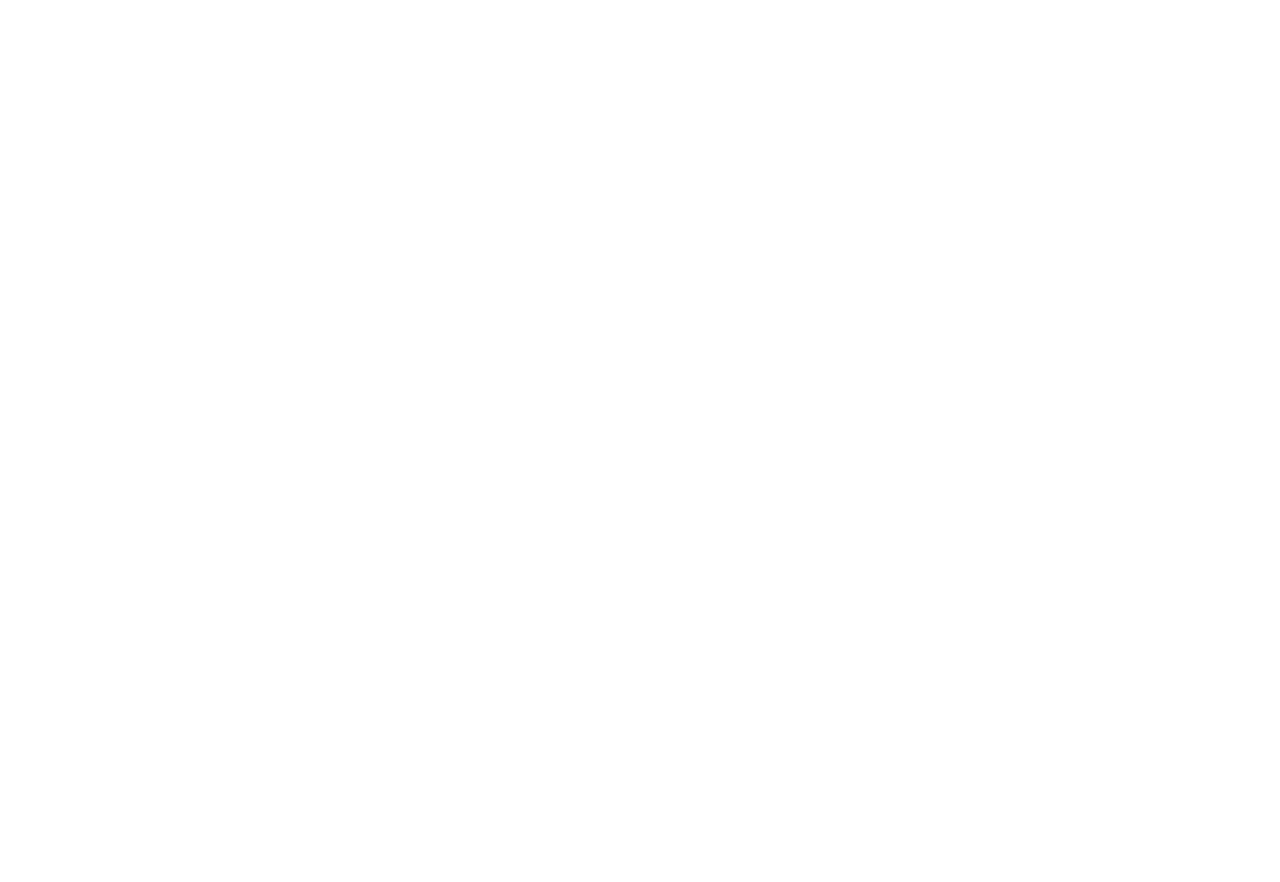
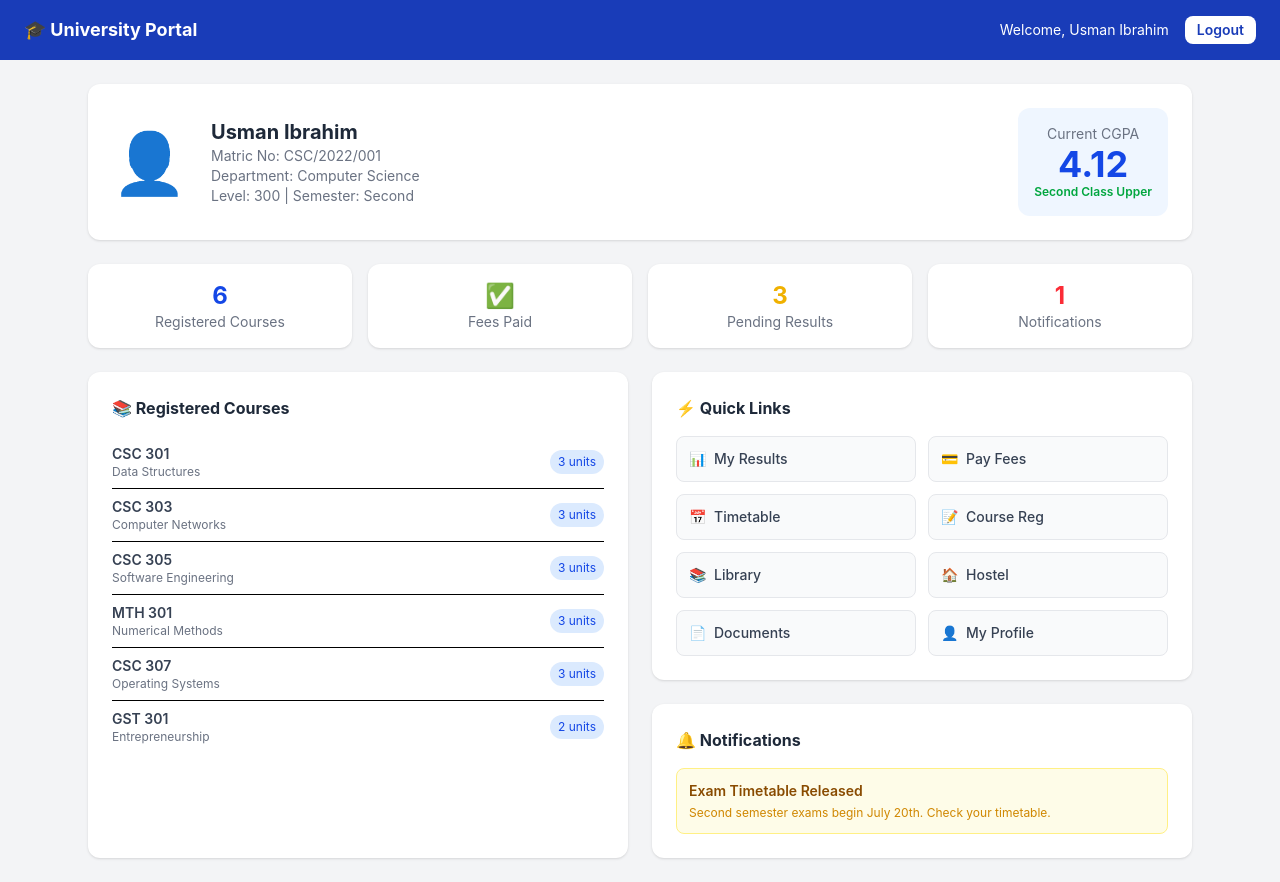
Before and after one commit to iamuseey/university-portal, a React app in the folder frontend/: page /student/dashboard in a window 1280 px wide. Before the commit this address had no page. Before the commit the page ends 800 px from the top, so only its background shows below. Built offline with nearby package versions, Linux system fonts and the light colour scheme; the HTML template or start-up script is replaced by a standard one.

Commit message:
Add Student Dashboard

```diff
--- a/frontend/src/App.jsx
+++ b/frontend/src/App.jsx
@@ -2,6 +2,7 @@
 import StudentLogin from './pages/StudentLogin'
 import StaffLogin from './pages/StaffLogin'
 import AdminLogin from './pages/AdminLogin'
+import StudentDashboard from './pages/StudentDashboard'
 
 function App() {
   return (
@@ -15,6 +16,9 @@
 
         {/* Admin Login - Private */}
         <Route path="/admin/login" element={<AdminLogin />} />
+
+        {/* Student Dashboard */}
+        <Route path="/student/dashboard" element={<StudentDashboard />} />
       </Routes>
     </BrowserRouter>
   )
--- /dev/null
+++ b/frontend/src/pages/StudentDashboard.jsx
@@ -0,0 +1,122 @@
+function StudentDashboard() {
+  return (
+    <div className="min-h-screen bg-gray-100">
+
+      {/* Top Navigation Bar */}
+      <nav className="bg-blue-800 text-white px-6 py-4 flex justify-between items-center">
+        <h1 className="text-lg font-bold">🎓 University Portal</h1>
+        <div className="flex items-center gap-4">
+          <span className="text-sm">Welcome, Usman Ibrahim</span>
+          <button className="bg-white text-blue-800 text-sm px-3 py-1 rounded-lg font-semibold hover:bg-gray-100">
+            Logout
+          </button>
+        </div>
+      </nav>
+
+      {/* Main Content */}
+      <div className="p-6 max-w-6xl mx-auto">
+
+        {/* Student Info Card */}
+        <div className="bg-white rounded-xl shadow p-6 mb-6 flex items-center gap-6">
+          <div className="text-6xl">👤</div>
+          <div>
+            <h2 className="text-xl font-bold text-gray-800">Usman Ibrahim</h2>
+            <p className="text-gray-500 text-sm">Matric No: CSC/2022/001</p>
+            <p className="text-gray-500 text-sm">Department: Computer Science</p>
+            <p className="text-gray-500 text-sm">Level: 300 | Semester: Second</p>
+          </div>
+          <div className="ml-auto text-center bg-blue-50 rounded-xl p-4">
+            <p className="text-sm text-gray-500">Current CGPA</p>
+            <p className="text-4xl font-bold text-blue-700">4.12</p>
+            <p className="text-xs text-green-600 font-semibold">Second Class Upper</p>
+          </div>
+        </div>
+
+        {/* Stats Row */}
+        <div className="grid grid-cols-2 gap-4 mb-6 md:grid-cols-4">
+          <div className="bg-white rounded-xl shadow p-4 text-center">
+            <p className="text-2xl font-bold text-blue-700">6</p>
+            <p className="text-sm text-gray-500">Registered Courses</p>
+          </div>
+          <div className="bg-white rounded-xl shadow p-4 text-center">
+            <p className="text-2xl font-bold text-green-600">✅</p>
+            <p className="text-sm text-gray-500">Fees Paid</p>
+          </div>
+          <div className="bg-white rounded-xl shadow p-4 text-center">
+            <p className="text-2xl font-bold text-yellow-500">3</p>
+            <p className="text-sm text-gray-500">Pending Results</p>
+          </div>
+          <div className="bg-white rounded-xl shadow p-4 text-center">
+            <p className="text-2xl font-bold text-red-500">1</p>
+            <p className="text-sm text-gray-500">Notifications</p>
+          </div>
+        </div>
+
+        {/* Two Column Layout */}
+        <div className="grid grid-cols-1 gap-6 md:grid-cols-2">
+
+          {/* Registered Courses */}
+          <div className="bg-white rounded-xl shadow p-6">
+            <h3 className="font-bold text-gray-800 mb-4">📚 Registered Courses</h3>
+            {[
+              { code: "CSC 301", title: "Data Structures", units: 3 },
+              { code: "CSC 303", title: "Computer Networks", units: 3 },
+              { code: "CSC 305", title: "Software Engineering", units: 3 },
+              { code: "MTH 301", title: "Numerical Methods", units: 3 },
+              { code: "CSC 307", title: "Operating Systems", units: 3 },
+              { code: "GST 301", title: "Entrepreneurship", units: 2 },
+            ].map((course, i) => (
+              <div key={i} className="flex justify-between items-center py-2 border-b last:border-0">
+                <div>
+                  <p className="text-sm font-semibold text-gray-700">{course.code}</p>
+                  <p className="text-xs text-gray-500">{course.title}</p>
+                </div>
+                <span className="text-xs bg-blue-100 text-blue-700 px-2 py-1 rounded-full">
+                  {course.units} units
+                </span>
+              </div>
+            ))}
+          </div>
+
+          {/* Quick Links + Notifications */}
+          <div className="flex flex-col gap-6">
+
+            {/* Quick Links */}
+            <div className="bg-white rounded-xl shadow p-6">
+              <h3 className="font-bold text-gray-800 mb-4">⚡ Quick Links</h3>
+              <div className="grid grid-cols-2 gap-3">
+                {[
+                  { label: "My Results", icon: "📊" },
+                  { label: "Pay Fees", icon: "💳" },
+                  { label: "Timetable", icon: "📅" },
+                  { label: "Course Reg", icon: "📝" },
+                  { label: "Library", icon: "📚" },
+                  { label: "Hostel", icon: "🏠" },
+                  { label: "Documents", icon: "📄" },
+                  { label: "My Profile", icon: "👤" },
+                ].map((link, i) => (
+                  <button key={i} className="flex items-center gap-2 bg-gray-50 hover:bg-blue-50 border border-gray-200 rounded-lg p-3 text-sm font-medium text-gray-700 transition">
+                    <span>{link.icon}</span>
+                    <span>{link.label}</span>
+                  </button>
+                ))}
+              </div>
+            </div>
+
+            {/* Notifications */}
+            <div className="bg-white rounded-xl shadow p-6">
+              <h3 className="font-bold text-gray-800 mb-4">🔔 Notifications</h3>
+              <div className="bg-yellow-50 border border-yellow-200 rounded-lg p-3">
+                <p className="text-sm font-semibold text-yellow-800">Exam Timetable Released</p>
+                <p className="text-xs text-yellow-600 mt-1">Second semester exams begin July 20th. Check your timetable.</p>
+              </div>
+            </div>
+
+          </div>
+        </div>
+      </div>
+    </div>
+  )
+}
+
+export default StudentDashboard
```
